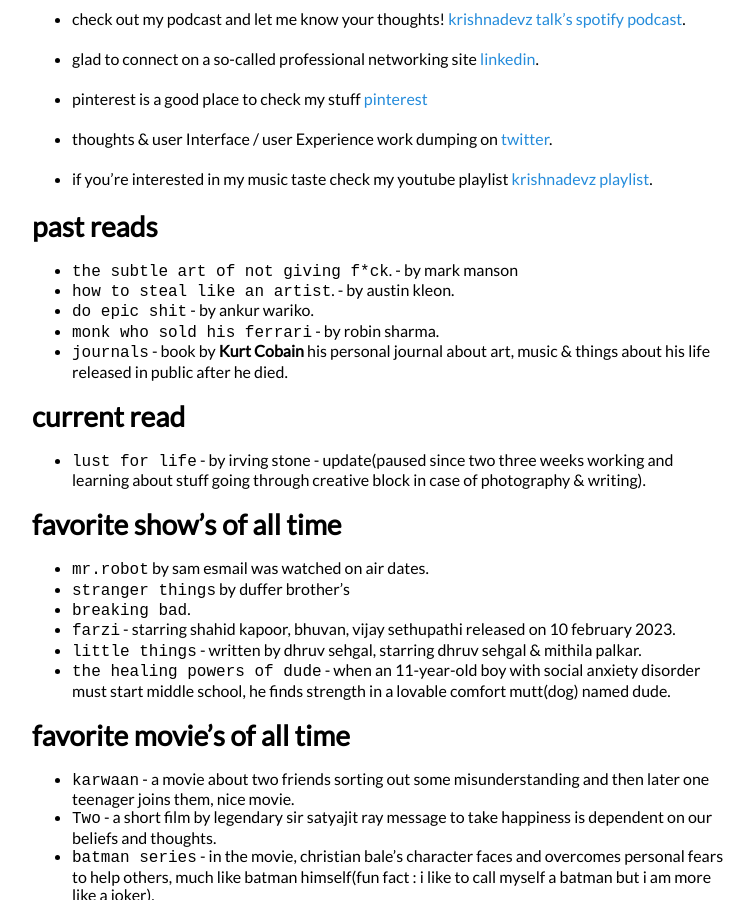
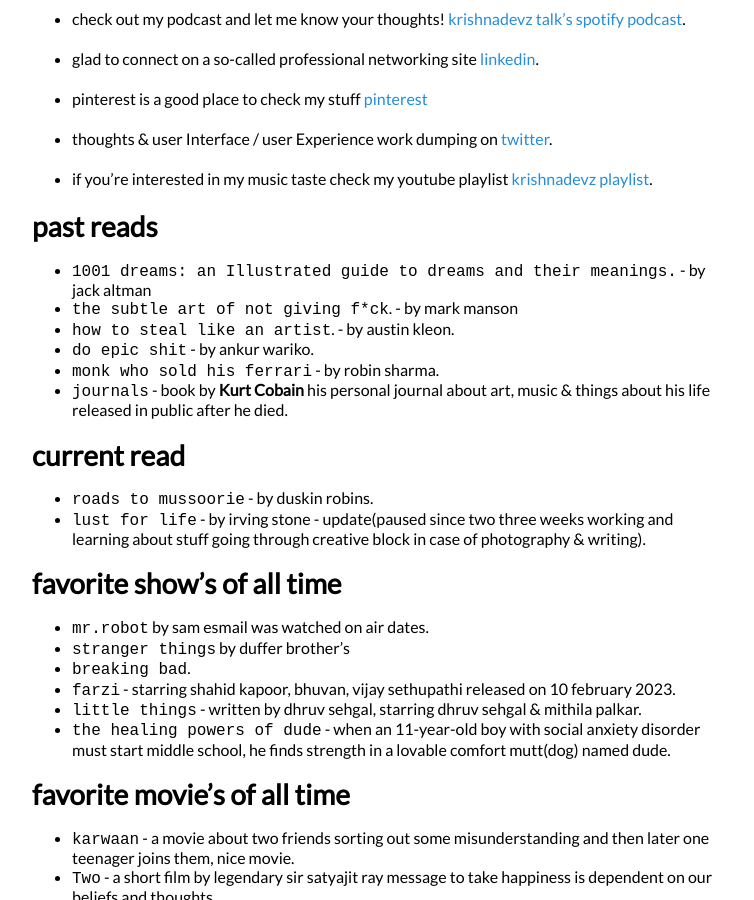
Before and after one commit to krishnadevz/krishnadevz.github.io, a Jekyll site: the page built from About.md, in a window 1280 px wide and 900 px high, scrolled down 613 px. Shown: the whole window, without its empty margins (258-1012 px from the left). Built offline with Jekyll 4.4.1, drawn with Linux system fonts in a browser that asks for light colours; nearby versions of some CDN libraries; our own code applies the rules of GitHub Pages for plain Markdown files.

Commit message:
Update About.md

```diff
--- a/About.md
+++ b/About.md
@@ -24,6 +24,7 @@
 
 
 # past reads
+* `1001 dreams: an Illustrated guide to dreams and their meanings.` - by jack altman
 * `the subtle art of not giving f*ck`. - by mark manson
 * `how to steal like an artist`. - by austin kleon.
 * `do epic shit` - by ankur wariko.
@@ -31,7 +32,7 @@
 * `journals` - book by **Kurt Cobain** his personal journal about art, music & things about his life released in public after he died.
 
 # current read
-
+* `roads to mussoorie` - by duskin robins.
 * `lust for life` - by irving stone - update(paused since two three weeks working and learning about stuff going through creative block in case of photography & writing).
 
 # favorite show's of all time
```
